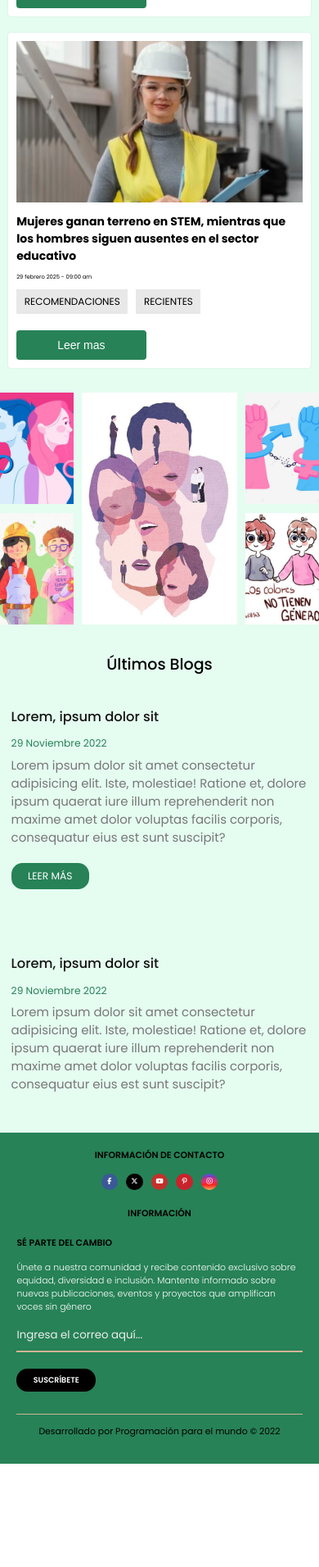
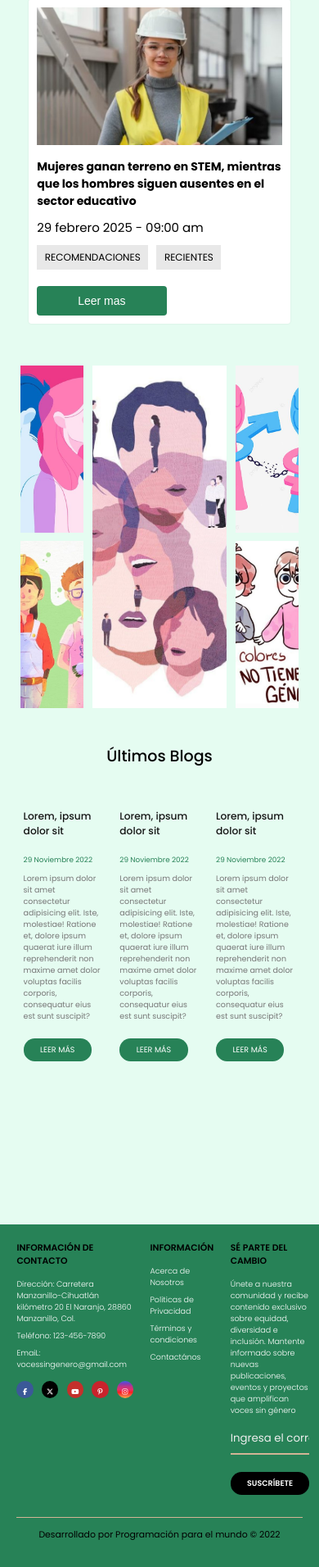
Before and after one commit to melyyyhdz/VocesSinGenero, a PHP site: page / in a window 390 px wide. Shown: the part 3937-5849 px from the top of the page at 82% size. Before the commit the page ends 5723 px from the top, so only its background shows below. Run offline with PHP 8.4, Linux system fonts and the light colour scheme; some libraries are stand-ins or nearby versions.

Commit message:
creo que arregle el responsive

```diff
--- a/css/inicio.css
+++ b/css/inicio.css
@@ -675,199 +675,21 @@ input[type="radio"]{
 	font-size: 1.6rem;
 }
 
-/* ********************************** */
-/*       MEDIA QUERIES -- 768px       */
-/* ********************************** */
-@media (max-width: 768px) {
-	html {
-		font-size: 55%;
-	}
 
-	.hero {
-		padding: 2rem;
-	}
-
-	.customer-support {
-		display: none;
-	}
-
-	.content-shopping-cart {
-		display: none;
-	}
-
-	.navbar {
-		padding: 1rem 2rem;
-	}
-
-	.navbar .fa-bars {
-		display: block;
-		color: #fff;
-		font-size: 3rem;
-	}
-
-	.menu {
-		display: none;
-	}
-
-	.content-banner {
-		max-width: 50rem;
-		margin: 0 auto;
-		padding: 25rem 0;
-	}
-
-	.container-features {
-		grid-template-columns: repeat(2, 1fr);
-		padding: 3rem 2rem;
-	}
-
-	.card-feature {
-		padding: 2rem;
-	}
-
-	.heading-1 {
-		font-size: 2.4rem;
-	}
-
-	.card-category {
-		height: 12rem;
-	}
-
-	.card-category p {
-		font-size: 2rem;
-		text-align: center;
-		line-height: 1;
-	}
-
-	.card-category span {
-		font-size: 1.4rem;
-	}
-
-	.container-options {
-		align-items: center;
-	}
-
-	.gallery {
-		grid-template-rows: repeat(2, 15rem);
-	}
-
-	.container-blogs {
-		overflow: hidden;
-		grid-template-columns: 1fr 1fr;
-
-		height: 52rem;
-	}
-
-	.menu-footer {
-		grid-template-columns: repeat(2, 1fr);
-	}
-
-	.copyright {
-		flex-direction: column;
-		justify-content: center;
-		align-items: center;
-		gap: 1.5rem;
-	}
+@media screen and (max-width: 1200px){
+    .posts {
+        grid-template-columns: repeat(3, 1fr);
+    }
 }
 
-/* ********************************** */
-/*       MEDIA QUERIES -- 468px       */
-/* ********************************** */
-@media (max-width: 468px) {
-	html {
-		font-size: 42.5%;
-	}
+@media screen and (max-width: 900px){
+    .posts {
+        grid-template-columns: repeat(2, 1fr);
+    }
+}
 
-	.container-cover-info {
-		max-width: 50rem;
-		padding: 22rem 0;
-	}
-
-	.heading-1 {
-		font-size: 2.8rem;
-	}
-
-	.card-feature {
-		flex-direction: column;
-		border-radius: 2rem;
-	}
-
-	.feature-content {
-		align-items: center;
-	}
-
-	.feature-content p {
-		font-size: 1.4rem;
-		text-align: center;
-	}
-
-	.feature-content span {
-		font-size: 1.6rem;
-		text-align: center;
-	}
-
-	.container-options span {
-		font-size: 1.8rem;
-		padding: 1rem 1.5rem;
-		font-weight: 500;
-	}
-
-	.container-products {
-		grid-template-columns: repeat(auto-fit, minmax(25rem, 1fr));
-		gap: 1rem;
-	}
-
-	.container-img .discount {
-		font-size: 2rem;
-	}
-
-	.content-card-product h3 {
-		font-size: 2.2rem;
-	}
-
-	.gallery {
-		grid-template-rows: repeat(2, 20rem);
-	}
-
-	.blogs {
-		padding: 2rem;
-	}
-
-	.container-blogs {
-		grid-template-columns: 1fr;
-		height: 75rem;
-	}
-
-	.content-blog h3 {
-		font-size: 2.4rem;
-	}
-
-	.content-blog span {
-		font-size: 1.8rem;
-	}
-
-	.content-blog p {
-		font-size: 2.2rem;
-	}
-
-	.btn-read-more{
-		font-size: 1.8rem;
-	}
-
-	.contact-info ul,
-	.information ul,
-	.my-account ul{
-		display: none;
-	}
-
-	.contact-info {
-		align-items: center;
-	}
-
-	.menu-footer{
-		grid-template-columns: 1fr;
-	}
-
-	.content p{
-		font-size: 1.6rem;
-	}
+@media screen and (max-width: 580px){
+    .posts {
+        grid-template-columns: repeat(1, 1fr);
+    }
 }
--- a/css/principal.css
+++ b/css/principal.css
@@ -463,15 +463,6 @@ header{
 		align-items: center;
 	}
 
-	.container-options span {
-		text-align: center;
-		padding: 1rem 2rem;
-	}
-
-	.container-products {
-		grid-template-columns: repeat(auto-fit, minmax(28rem, 1fr));
-	}
-
 	.gallery {
 		grid-template-rows: repeat(2, 15rem);
 	}
@@ -503,7 +494,7 @@ header{
 		font-size: 42.5%;
 	}
 
-	.content-banner {
+	.container-cover-info {
 		max-width: 50rem;
 		padding: 22rem 0;
 	}
@@ -597,3 +588,80 @@ header{
 		font-size: 1.6rem;
 	}
 }
+
+/* RESPONSIVE */
+@media (max-width: 1024px) {
+	header h1 {
+	  font-size: 2rem;
+	}
+	main {
+	  padding: 0 15px;
+	}
+
+
+  }
+
+  @media (max-width: 768px) {
+	nav ul {
+	  flex-direction: column;
+	  gap: 10px;
+	}
+
+	section {
+	  padding: 15px;
+	}
+
+	header h1 {
+	  font-size: 1.8rem;
+	}
+
+	.gallery {
+		grid-template-rows: repeat(2, 15rem);
+	}
+
+	.container-features {
+		grid-template-columns: repeat(2, 1fr);
+		padding: 3rem 2rem;
+	}
+
+	.card-feature {
+		padding: 2rem;
+	}
+  }
+
+  @media (max-width: 480px) {
+	body {
+	  font-size: 15px;
+	}
+
+	header h1 {
+	  font-size: 1.6rem;
+	}
+
+	section {
+	  padding: 10px;
+	}
+
+	button {
+	  padding: 12px;
+	}
+
+	.gallery {
+		grid-template-rows: repeat(1, 5rem);
+	}
+
+	.feature-content {
+		align-items: center;
+	}
+
+	.feature-content p {
+		font-size: 1.4rem;
+		text-align: center;
+	}
+
+	.feature-content span {
+		font-size: 1.6rem;
+		text-align: center;
+	}
+
+  }
--- a/index.html
+++ b/index.html
@@ -11,6 +11,8 @@
     <!-- Proporciona una descripción breve para motores de búsqueda -->
     <meta name="robots" content="index,follow">
     <!-- Indica a los motores de búsqueda que pueden indexar y seguir enlaces -->
+	<meta name="viewport" content="width=device-width, initial-scale=1.0">
+	<!-- Hace que el sitio sea responsivo para dispositivos móviles -->
 
     <script src="https://kit.fontawesome.com/13ad7a6a05.js" crossorigin="anonymous"></script>
 
```
Also changed, not shown: css/articulos.css (+26 -196 lines).
